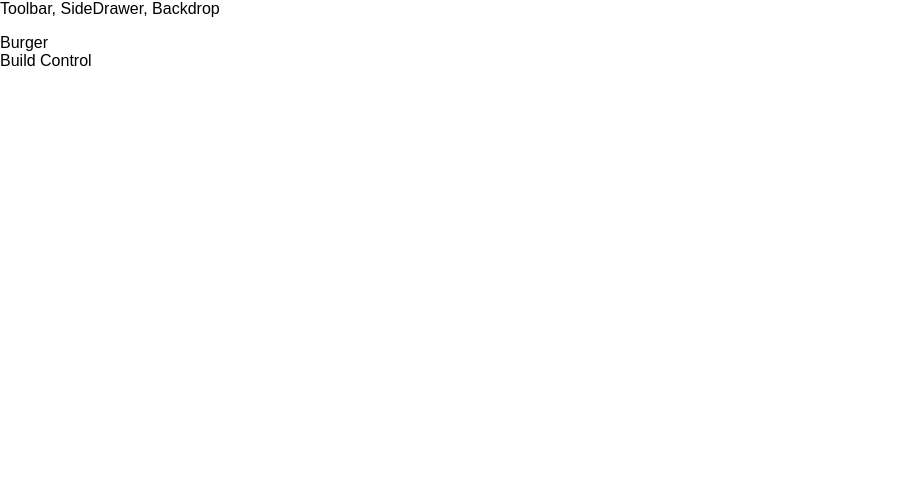
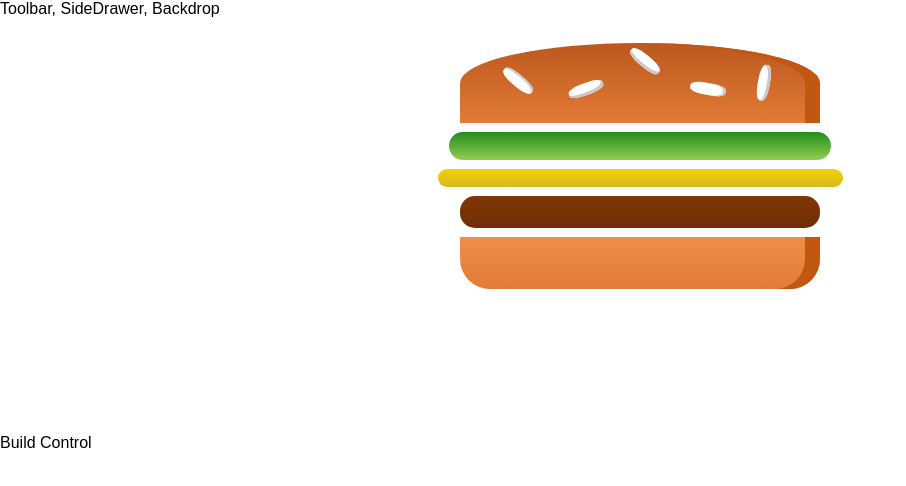
Before and after one commit to monikaklim/BurgerBuilder, a React (Create React App) app: page / in a window 1280 px wide. Shown: the top 486 px of the page, without its empty margins (0-906 px from the left). Built offline with nearby package versions, Linux system fonts and the light colour scheme.

Commit message:
Burger terminated

```diff
--- a/src/components/Burger/Burger.js
+++ b/src/components/Burger/Burger.js
@@ -0,0 +1,18 @@
+import React from 'react';
+import classes from './Burger.module.css';
+import BurgerIngredient from './BurgerIngredient/BurgerIngredient';
+const burger = (props) =>{
+
+return(
+<div className = {classes.Burger}>
+<BurgerIngredient type = "bread-top"/>
+<BurgerIngredient type = "salad"/>
+<BurgerIngredient type = "cheese"/>
+<BurgerIngredient type = "meat"/>
+<BurgerIngredient type = "bread-bottom"/>
+</div>
+);
+
+
+};
+export default burger;
--- /dev/null
+++ b/src/components/Burger/Burger.module.css
@@ -0,0 +1,34 @@
+.Burger{
+    width:100%;
+    margin:auto;
+    height:250px;
+    overflow: auto;
+    text-align: center;
+    font-weight: bold;
+    font-size: 1.2rem;
+}
+
+
+@media(min-width:1000px) and (min-height:700px){
+
+    .Burger{
+        width: 700px;
+        height: 600px;
+    }
+}
+
+@media(min-width:500px) and (min-height:401px){
+
+    .Burger{
+        width: 450px;
+        height: 400px;
+    }
+}
+
+@media(min-width:500px) and (max-height:400px){
+
+    .Burger{
+        width: 350px;
+        height: 300px;
+    }
+}
--- a/src/containers/BurgerBuilder/BurgerBuilder.js
+++ b/src/containers/BurgerBuilder/BurgerBuilder.js
@@ -1,6 +1,6 @@
 import React, {Component} from 'react';
 import Auxiliary from '../../hoc/Auxiliary';
-
+import Burger from '../../components/Burger/Burger'
 class BurgerBuilder extends Component{
 
 
@@ -8,12 +8,12 @@
 
     return(
             <Auxiliary>
-            <div>
-                Burger
-            </div>
+
+            <Burger/>
             <div>
                 Build Control
             </div>
+
              </Auxiliary>
     );
 
```
